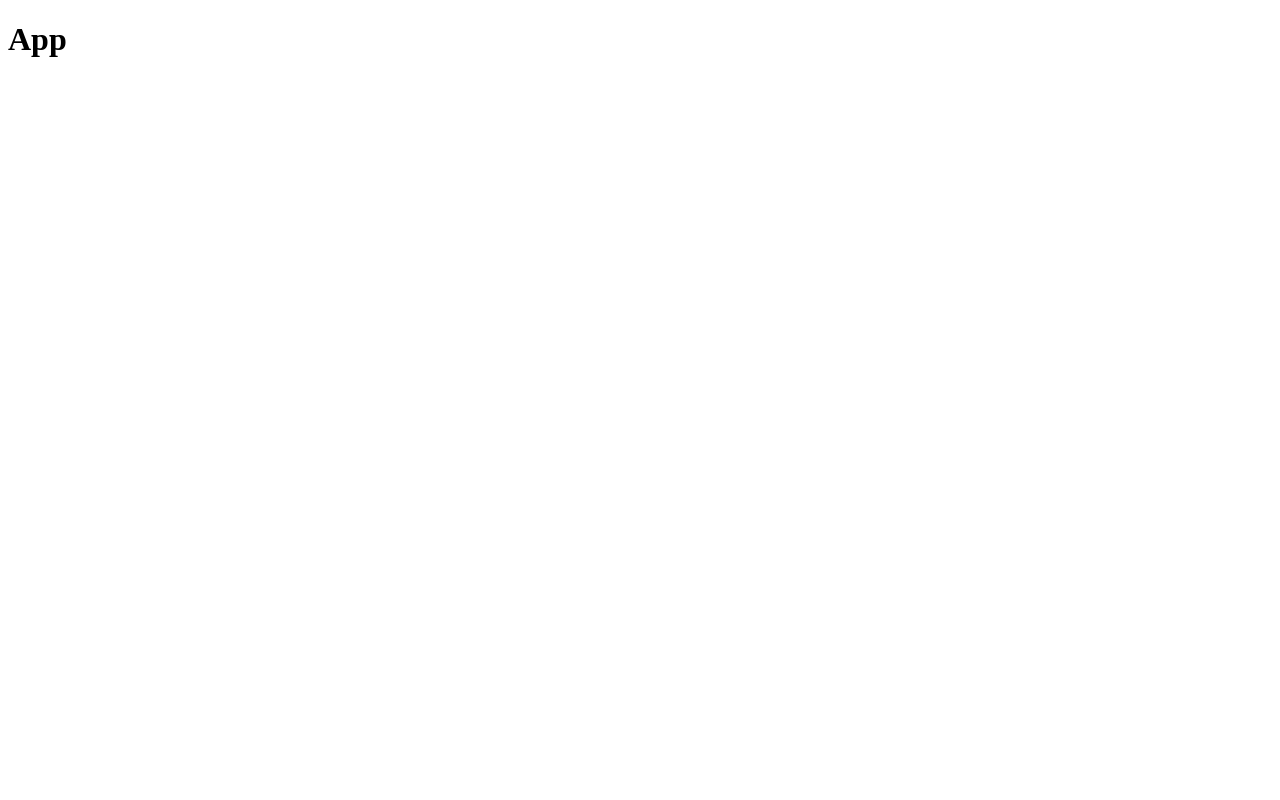
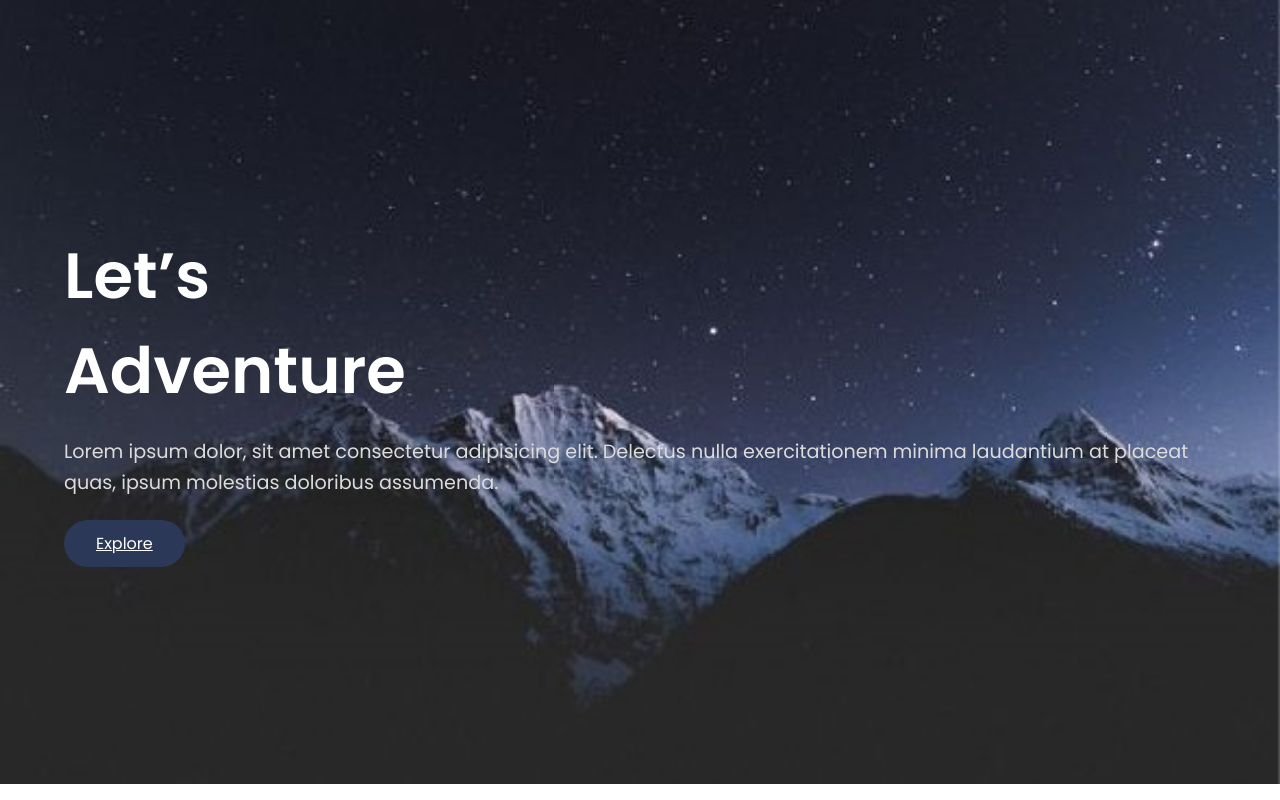
Before and after one commit to Namrata725/blogAppInReact, a React (Vite) app: page / in a window 1280 px wide. Built offline with nearby package versions, Linux system fonts and the light colour scheme.

Commit message:
landing page with expolore button with routes

```diff
--- a/src/App.jsx
+++ b/src/App.jsx
@@ -1,7 +1,16 @@
+import { BrowserRouter as Router, Routes, Route } from "react-router-dom";
+import LandingPage from "./pages/LandingPage";
+import Main from "./pages/Main";
+
 function App() {
   return (
     <div>
-      <h1>App</h1>
+      <Router>
+        <Routes>
+          <Route path="/" element={<LandingPage />}></Route>
+          <Route path="/explore" element={<Main />}></Route>
+        </Routes>
+      </Router>
     </div>
   );
 }
--- /dev/null
+++ b/src/pages/LandingPage.jsx
@@ -0,0 +1,24 @@
+import styles from "./style/LandingPage.module.css";
+import { Link } from "react-router-dom";
+function LandingPage() {
+  return (
+    <div className={styles.landing}>
+      <div className={styles.textOverlay}>
+        <h1>
+          Let’s <br /> Adventure
+        </h1>
+        <p>
+          Lorem ipsum dolor, sit amet consectetur adipisicing elit. Delectus
+          nulla exercitationem minima laudantium at placeat quas, ipsum
+          molestias doloribus assumenda.
+        </p>
+
+        <Link to={"/explore"} className={styles.exploreBtn}>
+          Explore
+        </Link>
+      </div>
+    </div>
+  );
+}
+
+export default LandingPage;
--- /dev/null
+++ b/src/pages/Main.jsx
@@ -0,0 +1,9 @@
+function Main() {
+  return (
+    <div>
+      <h1>Blog App</h1>
+    </div>
+  );
+}
+
+export default Main;
--- /dev/null
+++ b/src/pages/style/landingPage.module.css
@@ -0,0 +1,68 @@
+@import url('https://fonts.googleapis.com/css2?family=Poppins:wght@400;600&display=swap');
+*{
+    margin: 0;
+    padding: 0;
+    font-family: 'Poppins', sans-serif;
+}
+.landing {
+
+  height: 90vh;
+  background: url('/src/img/landingPage.jpg');
+  background-size: cover;
+  background-repeat: no-repeat;
+  background-attachment: fixed;
+  display: flex;
+  align-items: center;
+
+  position: relative;
+  overflow: hidden;
+
+  color: white;
+  padding: 2rem;
+}
+
+.textOverlay {
+  z-index: 2;
+  padding: 2rem;
+  animation: fadeIn 2s ease-in-out;
+}
+
+.textOverlay h1 {
+  font-size: 4rem;
+  font-weight: bold;
+  margin-bottom: 1.2rem;
+  color: #ffffff;
+}
+
+.textOverlay p {
+  font-size: 1.2rem;
+  color: #dcdcdc;
+  margin-bottom: 2rem;
+  line-height: 1.6;
+}
+
+.exploreBtn {
+  background-color: #2b3857;
+  color: white;
+  font-size: 1rem;
+  padding: 0.75rem 2rem;
+  border: none;
+  border-radius: 25px;
+  cursor: pointer;
+  transition: background-color 0.3s ease;
+}
+
+.exploreBtn:hover {
+  background-color: #2b3857ab;
+}
+
+@keyframes fadeIn {
+  from {
+    opacity: 0;
+    transform: translateY(-20px);
+  }
+  to {
+    opacity: 1;
+    transform: translateY(0);
+  }
+}
```
Also changed, not shown: src/img/landingPage.jpg (added).
